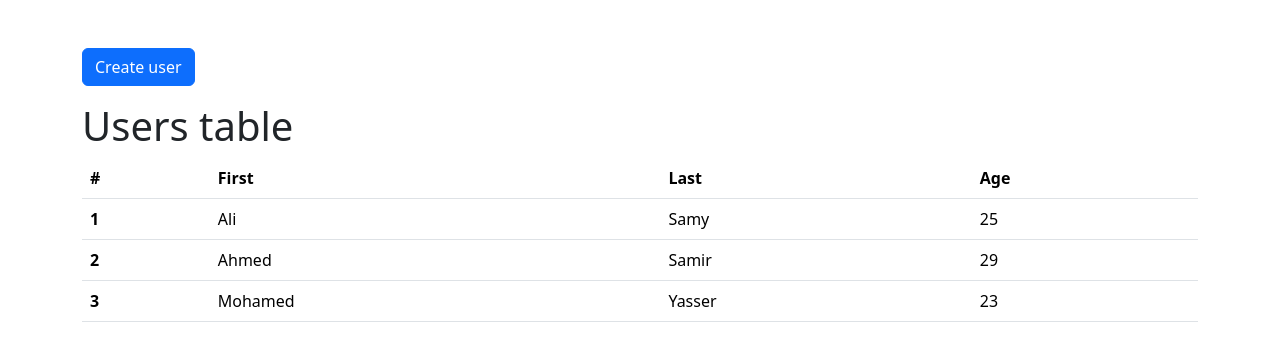
After one commit to mohamedessayed/php_project, a PHP site: page /examples/users.php in a window 1280 px wide. The commit adds this page. Shown: the top 361 px of the page. Run offline with PHP 8.4, Linux system fonts and the light colour scheme.

Commit message:
add system

```diff
--- /dev/null
+++ b/examples/users.php
@@ -0,0 +1,96 @@
+<?php
+
+$users = [
+    [
+        "id" => 1,
+        "first" => 'Ali',
+        'last' => 'Samy',
+        "age" => 25
+    ],
+    [
+        "id" => 2,
+        "first" => 'Ahmed',
+        'last' => 'Samir',
+        "age" => 29
+    ],
+    [
+        "id" => 3,
+        "first" => 'Mohamed',
+        'last' => 'Yasser',
+        "age" => 23
+    ]
+];
+
+
+?>
+
+<!DOCTYPE html>
+<html lang="en">
+
+<head>
+    <meta charset="UTF-8">
+    <meta name="viewport" content="width=device-width, initial-scale=1.0">
+    <title>Document</title>
+    <link href="https://cdn.jsdelivr.net/npm/bootstrap@5.3.3/dist/css/bootstrap.min.css" rel="stylesheet" integrity="sha384-QWTKZyjpPEjISv5WaRU9OFeRpok6YctnYmDr5pNlyT2bRjXh0JMhjY6hW+ALEwIH" crossorigin="anonymous">
+</head>
+
+<body>
+
+    <section class="container my-5">
+        <div class="my-3">
+            <a class="btn btn-primary" href="./create.php">Create user</a>
+        </div>
+        <h1>Users table</h1>
+
+        <table class="table">
+            <thead>
+                <tr>
+                    <th scope="col">#</th>
+                    <th scope="col">First</th>
+                    <th scope="col">Last</th>
+                    <th scope="col">Age</th>
+                </tr>
+            </thead>
+            <tbody>
+
+                <!-- <?php
+
+                    foreach ($users as $user) {
+                        # code...
+
+                        $id = $user['id'];
+                        $first = $user['first'];
+                        $last = $user['last'];
+                        $age = $user['age'];
+
+                        echo "
+                        <tr>
+                        <th scope='row'>$id</th>
+                        <td>$first</td>
+                        <td>$last</td>
+                        <td>$age</td>
+                        </tr>
+                            ";
+                    }
+
+
+                ?> -->
+
+                    <?php foreach ($users as $user){ ?>
+
+                    <tr>
+                        <th scope="row"><?php echo $user['id'] ?></th>
+                        <td><?php echo $user['first'] ?></td>
+                        <td><?php echo $user['last'] ?></td>
+                        <td><?php echo $user['age'] ?></td>
+                    </tr>
+
+                    <?php } ?>
+            </tbody>
+        </table>
+    </section>
+
+    <script src="https://cdn.jsdelivr.net/npm/bootstrap@5.3.3/dist/js/bootstrap.bundle.min.js" integrity="sha384-YvpcrYf0tY3lHB60NNkmXc5s9fDVZLESaAA55NDzOxhy9GkcIdslK1eN7N6jIeHz" crossorigin="anonymous"></script>
+</body>
+
+</html>
```
Also changed, not shown: examples/create.php (added, +44 -0 lines), examples/handel_create.php (added, +58 -0 lines), index.php (+6 -17 lines).
